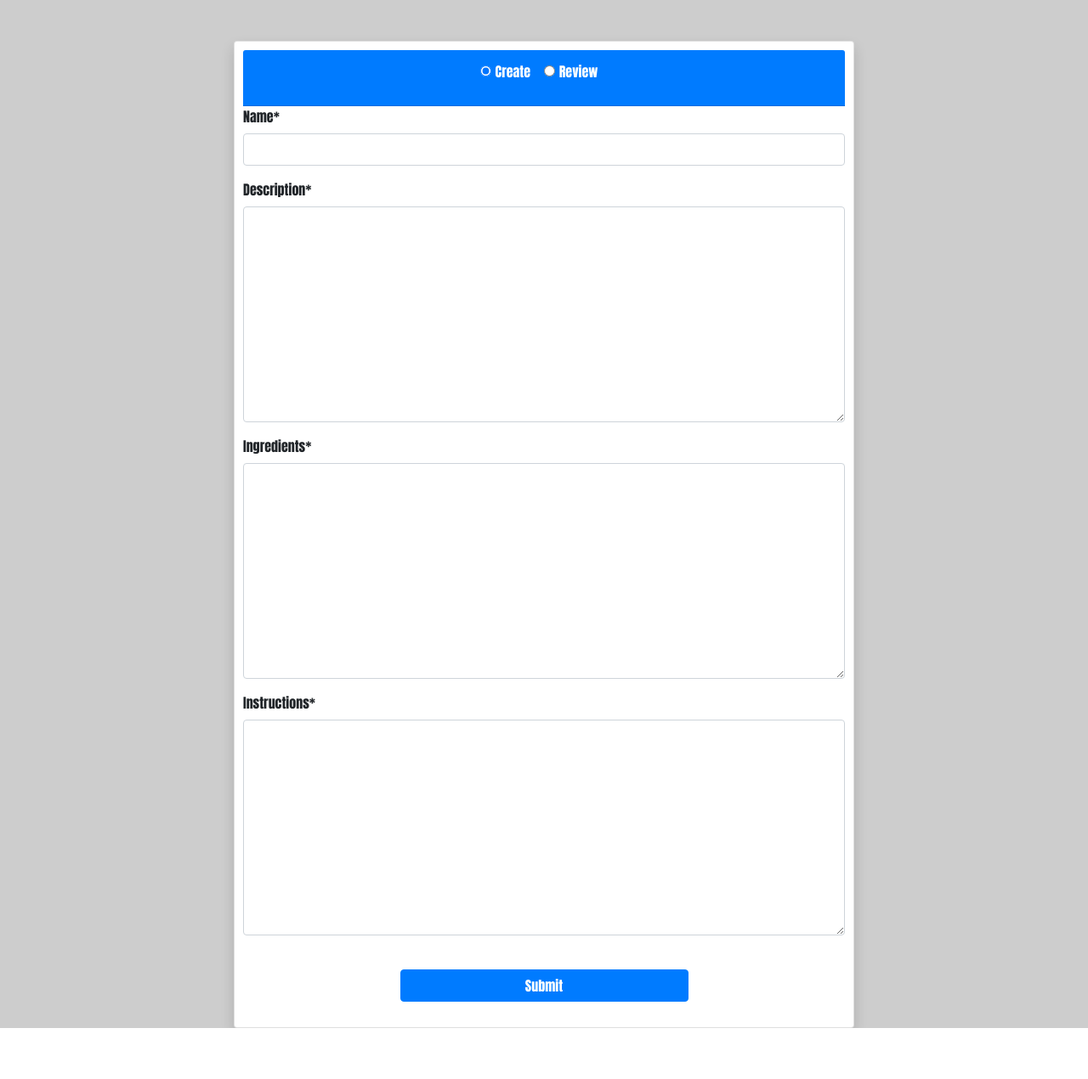
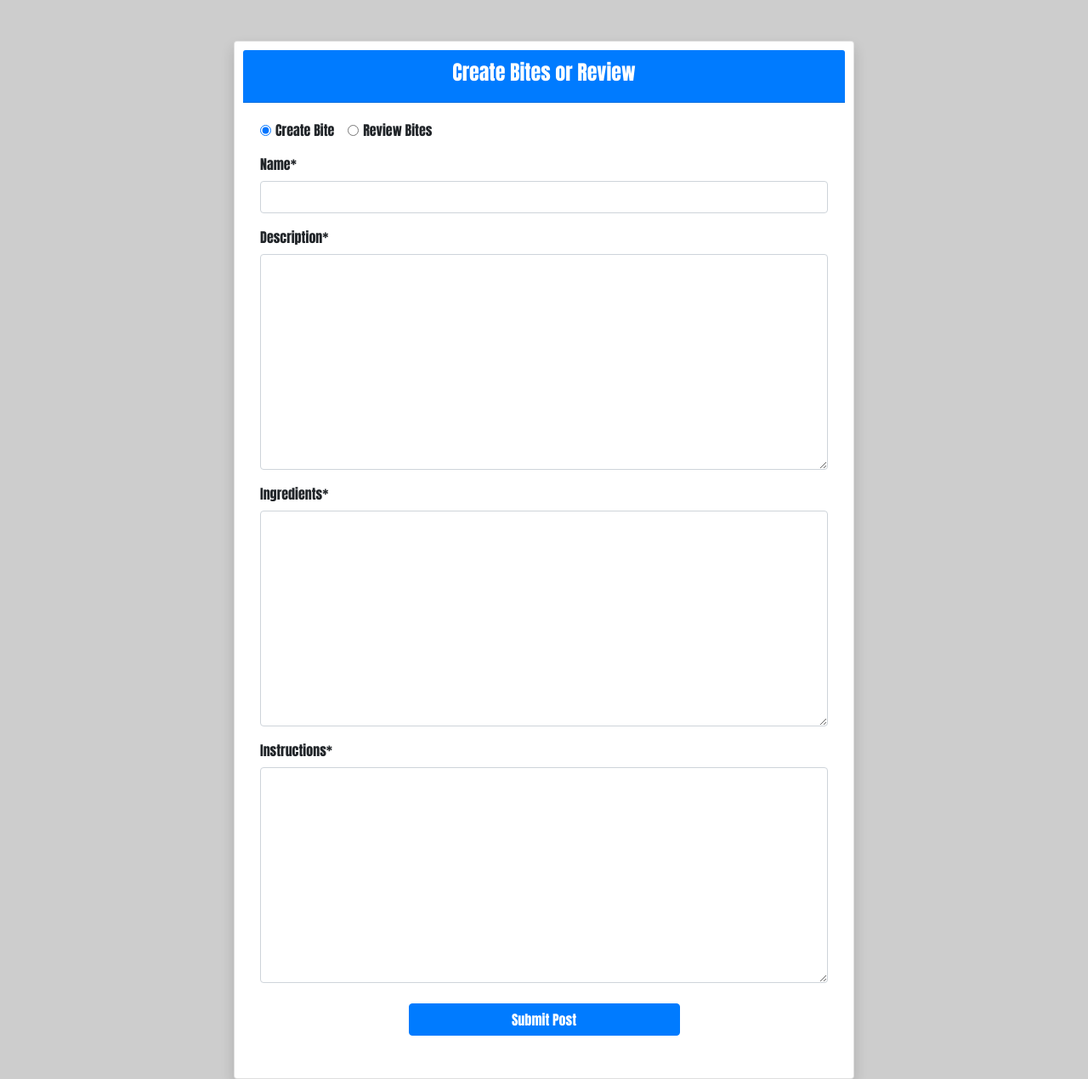
Before and after one commit to JAmcevoy/tiny-bites, a Django app: page /post_creation/ in a window 1280 px wide. Shown: the part 62-1332 px from the top of the page at 85% size. Before the commit the page ends 1272 px from the top, so only its background shows below. Run offline with Django 4.2, Linux system fonts and the light colour scheme; some libraries are stand-ins or nearby versions.

Commit message:
Added the review form and style to post_creation page for reviews

```diff
--- a/feed/forms.py
+++ b/feed/forms.py
@@ -1,4 +1,4 @@
-from .models import Comment, Create
+from .models import Comment, Create, Review
 from django import forms
 
 
@@ -17,3 +17,12 @@ class PostFormCreate(forms.ModelForm):
             'ingredients',
             'instructions',
         )
+
+class PostFormReview(forms.ModelForm):
+    class Meta:
+        model = Review
+        fields = (
+            'name',
+            'name_of_chef',
+            'description',
+        )
--- a/feed/templates/feed/post_creation.html
+++ b/feed/templates/feed/post_creation.html
@@ -1,4 +1,5 @@
 {% extends "base.html" %}
+{% load static %}
 {% load crispy_forms_tags %}
 
 {% block content %}
@@ -7,30 +8,52 @@
         <div class="col-md-8">
             <div class="card shadow">
                 <div class="card-header bg-primary text-white text-center">
+                    <h4>Create Bites or Review</h4>
+                </div>
+                <div class="card-body">
                     <div class="form-group">
                         <div class="form-check form-check-inline">
-                            <input class="form-check-input" type="radio" name="createReview" id="createRadio"
-                                value="create" checked>
-                            <label class="form-check-label" for="createRadio">Create</label>
+                            <input class="form-check-input" type="radio" name="formType" id="createRadio" value="create"
+                                checked>
+                            <label class="form-check-label" for="createRadio">Create Bite</label>
                         </div>
                         <div class="form-check form-check-inline">
-                            <input class="form-check-input" type="radio" name="createReview" id="reviewRadio"
+                            <input class="form-check-input" type="radio" name="formType" id="reviewRadio"
                                 value="review">
-                            <label class="form-check-label" for="reviewRadio">Review</label>
+                            <label class="form-check-label" for="reviewRadio">Review Bites</label>
                         </div>
                     </div>
-                </div>
-                <div>
-                    <form method="post" enctype="multipart/form-data" class="needs-validation" novalidate>
+
+                    <!-- Post Form -->
+                    <form id="postForm" method="post" enctype="multipart/form-data" class="needs-validation" novalidate>
                         {% csrf_token %}
-                        <div class="row">
-                            <div class="col-md-12">
-                                {{ form|crispy }}
+                        {{ post_form|crispy }}
+                        <div class="row justify-content-center mt-4">
+                            <div class="col-md-6">
+                                <button type="submit" class="btn btn-primary btn-block">Submit Post</button>
                             </div>
+                        </div>
+                    </form>
+
+                    <!-- Review Form -->
+                    <form id="reviewForm" method="post" enctype="multipart/form-data" class="needs-validation"
+                        novalidate style="display: none;">
+                        {% csrf_token %}
+                        {{ review_form|crispy }}
+                        <div class="form-group">
+                            <label for="reviewRating">Rating</label>
+                            <div class="stars" id="stars">
+                                <span class="star" data-value="1">&#9733;</span>
+                                <span class="star" data-value="2">&#9733;</span>
+                                <span class="star" data-value="3">&#9733;</span>
+                                <span class="star" data-value="4">&#9733;</span>
+                                <span class="star" data-value="5">&#9733;</span>
+                            </div>
+                            <input type="hidden" id="rating" name="rating" value="">
                         </div>
                         <div class="row justify-content-center mt-4">
                             <div class="col-md-6">
-                                <button type="submit" class="btn btn-primary btn-block">Submit</button>
+                                <button type="submit" class="btn btn-primary btn-block">Submit Review</button>
                             </div>
                         </div>
                     </form>
@@ -39,4 +62,6 @@
         </div>
     </div>
 </div>
+
+<script src="{% static 'js/post_type.js' %}"></script>
 {% endblock content %}
--- a/feed/views.py
+++ b/feed/views.py
@@ -2,17 +2,13 @@ from django.shortcuts import render, get_object_or_404, redirect
 from django.views import generic
 from django.contrib import messages
 from django.utils.text import slugify
-from .models import Create, Review, Comment
-from .forms import CommentForm, PostFormCreate
-
-
-# Create your views here.
+from .models import Create, Review
+from .forms import PostFormCreate, PostFormReview
 
 class PostList(generic.ListView):
     queryset = Create.objects.all()
     template_name = "feed/index.html"
     paginate_by = 10
-
 
 def post_detail(request, slug):
     queryset = Create.objects.filter()
@@ -45,20 +41,17 @@ def post_detail(request, slug):
         },
     )
 
-
 def post_creation(request):
     if request.method == 'POST':
-        form = PostFormCreate(request.POST, request.FILES)
-        if form.is_valid():
-            new_post = form.save(commit=False)
+        create_form = PostFormCreate(request.POST, request.FILES)
+        if create_form.is_valid():
+            new_post = create_form.save(commit=False)
             new_post.author = request.user
 
-            # Generate unique slug
             new_post.slug = slugify(new_post.name)
 
-            # Handle duplicate slugs
             suffix = 1
-            while Create.objects.filter(slug=new_post.slug).exists():
+            while Post.objects.filter(slug=new_post.slug).exists():
                 new_post.slug = slugify(new_post.name) + '-' + str(suffix)
                 suffix += 1
 
@@ -66,5 +59,28 @@ def post_creation(request):
 
             return redirect('post_detail', slug=new_post.slug)
     else:
-        form = PostFormCreate()
-    return render(request, 'feed/post_creation.html', {'form': form})
+        create_form = PostFormCreate()
+
+    return render(request, 'feed/post_creation.html', {'post_form': create_form})
+
+# def review_creation(request):
+#     if request.method == 'POST':
+#         review_form = ReviewForm(request.POST)
+#         if review_form.is_valid():
+#             new_review = review_form.save(commit=False)
+#             new_review.author = request.user
+
+#             new_review.slug = slugify(new_review.name)
+
+#             suffix = 1
+#             while Review.objects.filter(slug=new_review.slug).exists():
+#                 new_review.slug = slugify(new_review.name) + '-' + str(suffix)
+#                 suffix += 1
+
+#             new_review.save()
+
+#             return redirect('post_detail', slug=new_review.slug)
+#     else:
+#         review_form = ReviewForm()
+
+#     return render(request, 'feed/post_creation.html', {'review_form': review_form})
--- a/static/css/style.css
+++ b/static/css/style.css
@@ -51,3 +51,15 @@ body {
   overflow: hidden;
   height: 400px;
 }
+
+/* Star rating */
+.stars {
+  cursor: pointer;
+}
+.stars span {
+  font-size: 30px;
+  color: #ccc;
+}
+.stars span.checked {
+  color: gold;
+}
--- /dev/null
+++ b/static/js/post_type.js
@@ -0,0 +1,22 @@
+document.addEventListener("DOMContentLoaded", function() {
+
+    var createRadio = document.getElementById("createRadio");
+    var reviewRadio = document.getElementById("reviewRadio");
+    var postForm = document.getElementById("postForm");
+    var reviewForm = document.getElementById("reviewForm");
+
+
+    createRadio.addEventListener("change", function() {
+        if (createRadio.checked) {
+            postForm.style.display = "block";
+            reviewForm.style.display = "none";
+        }
+    });
+
+    reviewRadio.addEventListener("change", function() {
+        if (reviewRadio.checked) {
+            reviewForm.style.display = "block";
+            postForm.style.display = "none";
+        }
+    });
+});
```
